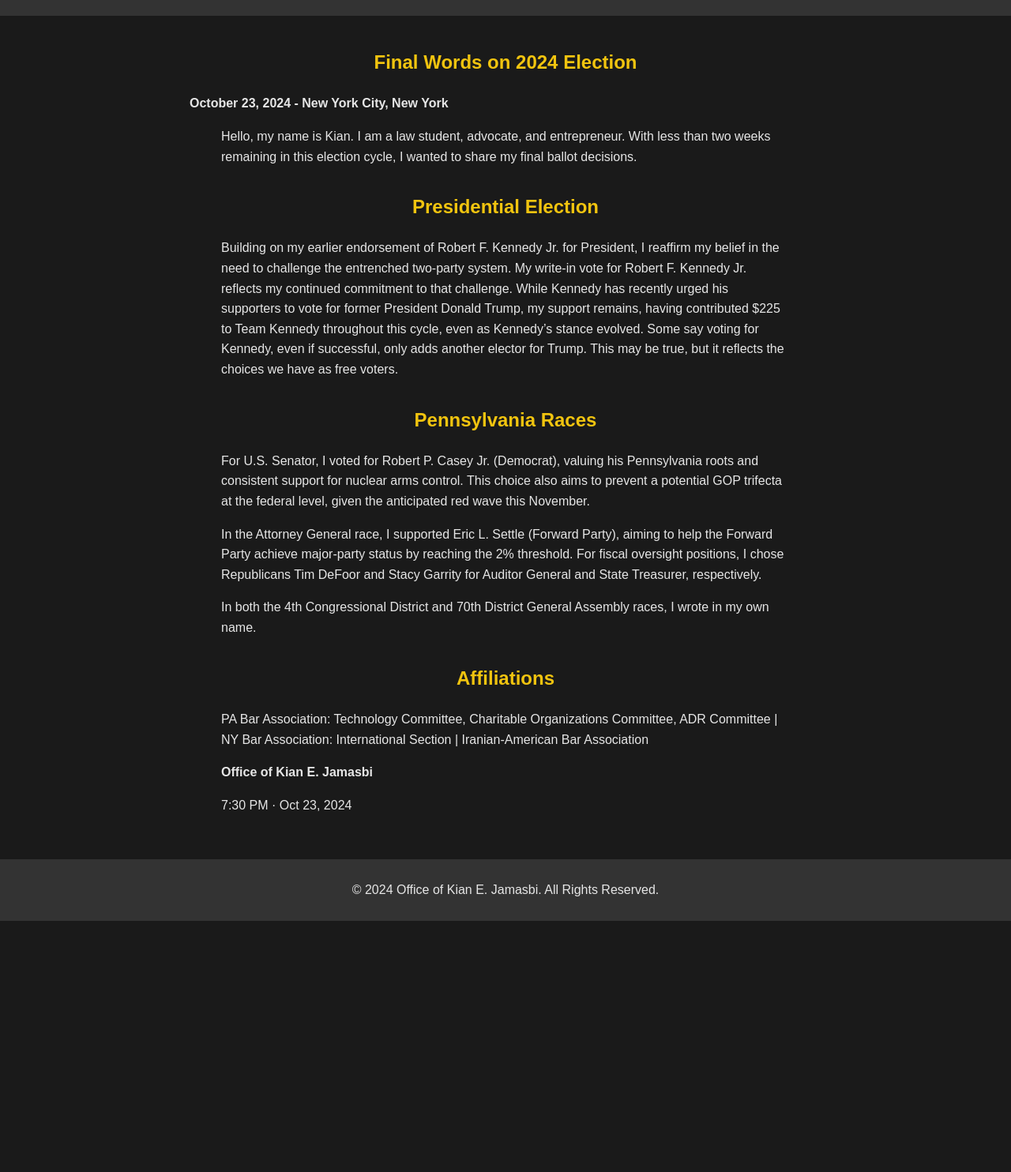
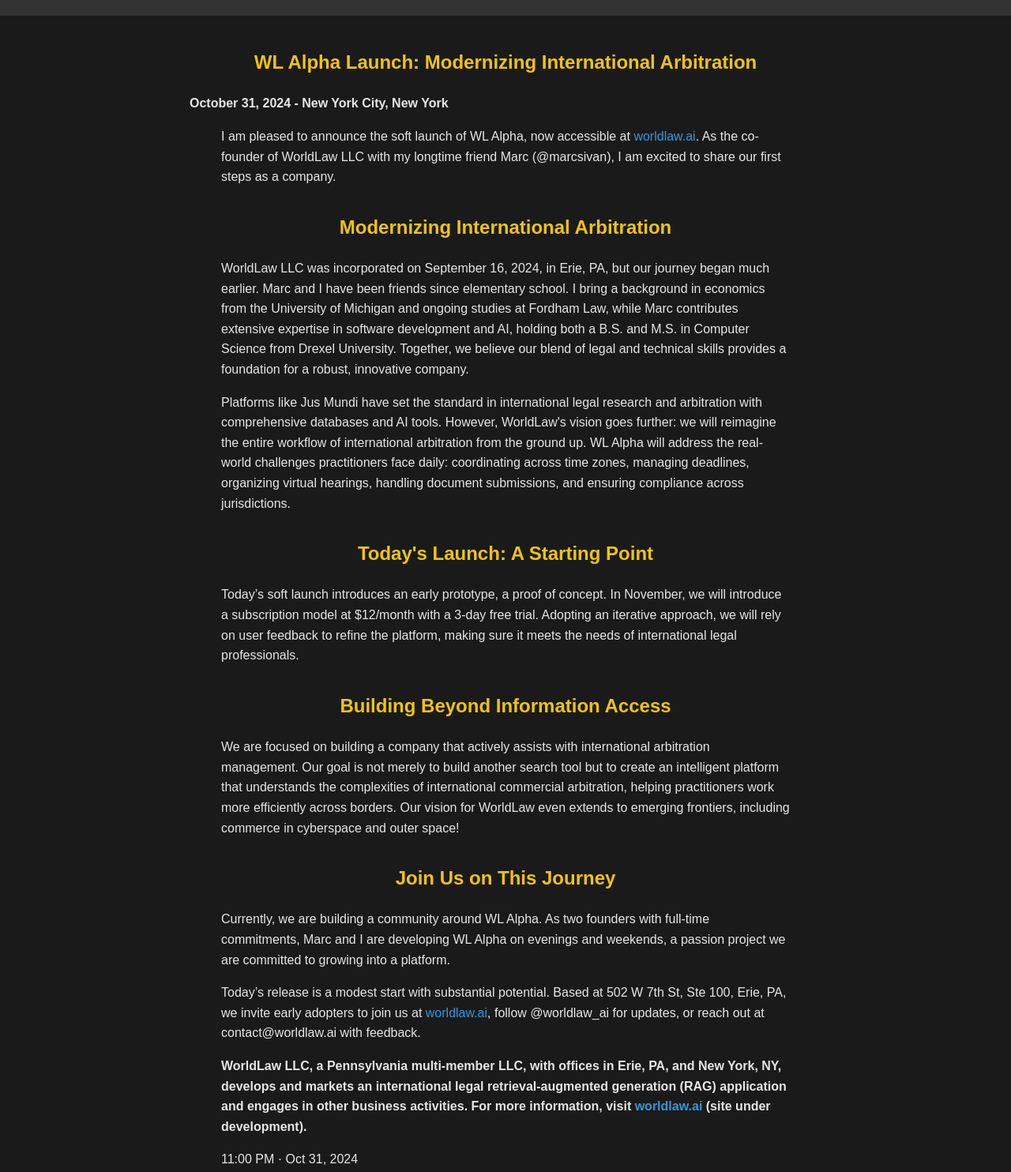
Before and after one commit to kianerfaan/personal-website, a plain HTML site: page index.html in a window 1280 px wide. Shown: the part 120-1604 px from the top of the page at 79% size. Before the commit the page ends 1286 px from the top, so only its background shows below. Drawn offline with Linux system fonts and the light colour scheme.

Commit message:
Update index.html

```diff
--- a/index.html
+++ b/index.html
@@ -4,7 +4,7 @@
 <head>
     <meta charset="UTF-8">
     <meta name="viewport" content="width=device-width, initial-scale=1.0">
-    <meta name="description" content="Final Words on the 2024 Election by Kian E. Jamasbi">
+    <meta name="description" content="WL Alpha Launch: Modernizing International Arbitration by Kian E. Jamasbi">
     <link rel="stylesheet" href="styles.css">
     <title>Office of Kian E. Jamasbi</title>
 </head>
@@ -39,20 +39,29 @@
 
     <main>
         <section class="section-container">
-            <h2>Final Words on 2024 Election</h2>
-            <p><strong>October 23, 2024 - New York City, New York</strong></p>
+            <h2>WL Alpha Launch: Modernizing International Arbitration</h2>
+            <p><strong>October 31, 2024 - New York City, New York</strong></p>
             <div class="content-buffer">
-                <p>Hello, my name is Kian. I am a law student, advocate, and entrepreneur. With less than two weeks remaining in this election cycle, I wanted to share my final ballot decisions.</p>
-                <h4>Presidential Election</h4>
-                <p>Building on my earlier endorsement of Robert F. Kennedy Jr. for President, I reaffirm my belief in the need to challenge the entrenched two-party system. My write-in vote for Robert F. Kennedy Jr. reflects my continued commitment to that challenge. While Kennedy has recently urged his supporters to vote for former President Donald Trump, my support remains, having contributed $225 to Team Kennedy throughout this cycle, even as Kennedy’s stance evolved. Some say voting for Kennedy, even if successful, only adds another elector for Trump. This may be true, but it reflects the choices we have as free voters.</p>
-                <h4>Pennsylvania Races</h4>
-                <p>For U.S. Senator, I voted for Robert P. Casey Jr. (Democrat), valuing his Pennsylvania roots and consistent support for nuclear arms control. This choice also aims to prevent a potential GOP trifecta at the federal level, given the anticipated red wave this November.</p>
-                <p>In the Attorney General race, I supported Eric L. Settle (Forward Party), aiming to help the Forward Party achieve major-party status by reaching the 2% threshold. For fiscal oversight positions, I chose Republicans Tim DeFoor and Stacy Garrity for Auditor General and State Treasurer, respectively.</p>
-                <p>In both the 4th Congressional District and 70th District General Assembly races, I wrote in my own name.</p>
-                <h4>Affiliations</h4>
-                <p>PA Bar Association: Technology Committee, Charitable Organizations Committee, ADR Committee | NY Bar Association: International Section | Iranian-American Bar Association</p>
-                <p><strong>Office of Kian E. Jamasbi</strong></p>
-                <p>7:30 PM · Oct 23, 2024</p>
+                <p>I am pleased to announce the soft launch of WL Alpha, now accessible at <a href="https://worldlaw.ai" target="_blank">worldlaw.ai</a>. As the co-founder of WorldLaw LLC with my longtime friend Marc (@marcsivan), I am excited to share our first steps as a company.</p>
+
+                <h4>Modernizing International Arbitration</h4>
+                <p>WorldLaw LLC was incorporated on September 16, 2024, in Erie, PA, but our journey began much earlier. Marc and I have been friends since elementary school. I bring a background in economics from the University of Michigan and ongoing studies at Fordham Law, while Marc contributes extensive expertise in software development and AI, holding both a B.S. and M.S. in Computer Science from Drexel University. Together, we believe our blend of legal and technical skills provides a foundation for a robust, innovative company.</p>
+
+                <p>Platforms like Jus Mundi have set the standard in international legal research and arbitration with comprehensive databases and AI tools. However, WorldLaw's vision goes further: we will reimagine the entire workflow of international arbitration from the ground up. WL Alpha will address the real-world challenges practitioners face daily: coordinating across time zones, managing deadlines, organizing virtual hearings, handling document submissions, and ensuring compliance across jurisdictions.</p>
+
+                <h4>Today's Launch: A Starting Point</h4>
+                <p>Today’s soft launch introduces an early prototype, a proof of concept. In November, we will introduce a subscription model at $12/month with a 3-day free trial. Adopting an iterative approach, we will rely on user feedback to refine the platform, making sure it meets the needs of international legal professionals.</p>
+
+                <h4>Building Beyond Information Access</h4>
+                <p>We are focused on building a company that actively assists with international arbitration management. Our goal is not merely to build another search tool but to create an intelligent platform that understands the complexities of international commercial arbitration, helping practitioners work more efficiently across borders. Our vision for WorldLaw even extends to emerging frontiers, including commerce in cyberspace and outer space!</p>
+
+                <h4>Join Us on This Journey</h4>
+                <p>Currently, we are building a community around WL Alpha. As two founders with full-time commitments, Marc and I are developing WL Alpha on evenings and weekends, a passion project we are committed to growing into a platform.</p>
+
+                <p>Today’s release is a modest start with substantial potential. Based at 502 W 7th St, Ste 100, Erie, PA, we invite early adopters to join us at <a href="https://worldlaw.ai" target="_blank">worldlaw.ai</a>, follow @worldlaw_ai for updates, or reach out at contact@worldlaw.ai with feedback.</p>
+
+                <p><strong>WorldLaw LLC, a Pennsylvania multi-member LLC, with offices in Erie, PA, and New York, NY, develops and markets an international legal retrieval-augmented generation (RAG) application and engages in other business activities. For more information, visit <a href="https://worldlaw.ai" target="_blank">worldlaw.ai</a> (site under development).</strong></p>
+                <p>11:00 PM · Oct 31, 2024</p>
             </div>
         </section>
     </main>
```
